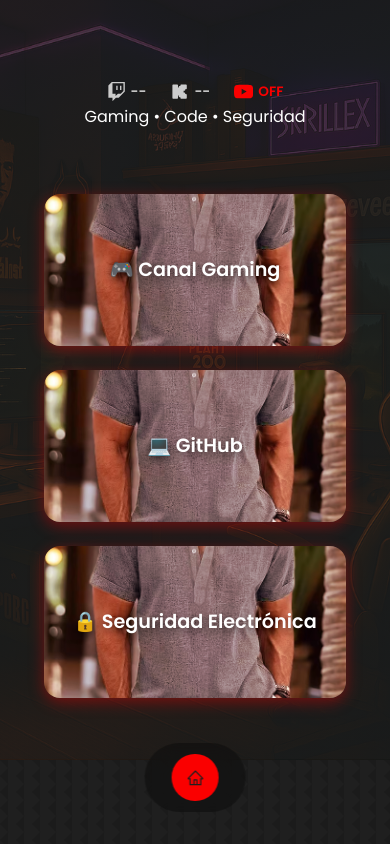
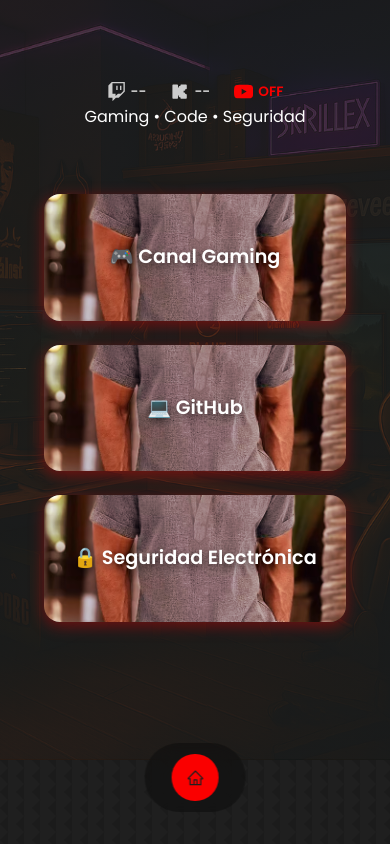
Before and after one commit to dharrykaiba/dharrynet, a React (Create React App) app: page / in a window 390 px wide. Shown: the top 844 px of the page. Built offline with nearby package versions, Linux system fonts and the light colour scheme; no server answers.

Commit message:
corregidocss

```diff
--- a/src/components/SectionBars/lastProjects.css
+++ b/src/components/SectionBars/lastProjects.css
@@ -112,7 +112,7 @@
   }
 
   .project-card {
-    height: clamp(100px, 14vh, 140px);
+    height: clamp(100px, 18vh, 140px);
   }
 }
 
@@ -124,6 +124,6 @@
   }
 
   .project-card {
-    height: clamp(60px, 18vh, 180px);
+    height: clamp(60px, 15vh, 180px);
   }
 }
```
